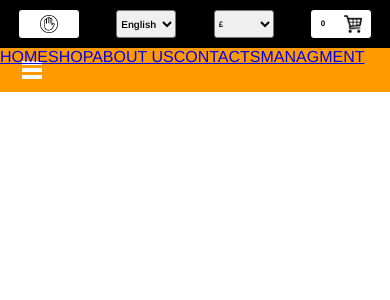
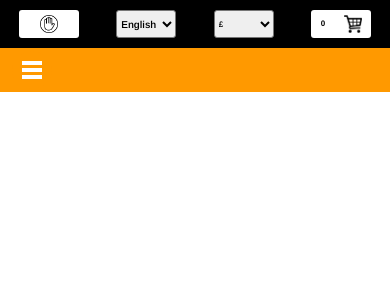
Before and after one commit to fabiolorenzi/tha-shirt, a React (Create React App) app in the folder client/: page / in a window 390 px wide. Shown: the top 300 px of the page. Built offline with nearby package versions, Linux system fonts and the light colour scheme; a web font is replaced by a local one.

Commit message:
styled HiddenMenu component

```diff
--- a/client/src/components/MenuBar/stylesheets/HiddenMenu.css
+++ b/client/src/components/MenuBar/stylesheets/HiddenMenu.css
@@ -6,6 +6,35 @@
   .hiddenMenuContainer {
     display: block;
     position: absolute;
+    top: 55px;
+    background-color: #000000;
+    border: 1px solid #000000;
+    border-radius: 3px;
+  }
+  .hiddenMenuContainer a {
+    display: block;
+    text-decoration: none;
+    text-align: center;
+    padding: 10px 20px;
+    font-size: 20px;
+    color: #ffffff;
+    background-color: #ff9900;
+  }
+  .hiddenMenuContainer .activeHiddenMenu {
+    background-color: #000000;
+  }
+  #openHiddenMenu {
+    left: 30px;
+    -webkit-transition-duration: 0.5s;
+            transition-duration: 0.5s;
+  }
+  #closedHiddenMenu {
+    left: -200px;
+    -webkit-transition-duration: 0.5s;
+            transition-duration: 0.5s;
+  }
+  #reservedHiddenMenu {
+    display: none;
   }
 }
 /*# sourceMappingURL=HiddenMenu.css.map */
--- a/client/src/components/MenuBar/stylesheets/HiddenMenu.scss
+++ b/client/src/components/MenuBar/stylesheets/HiddenMenu.scss
@@ -8,5 +8,35 @@
     .hiddenMenuContainer {
         display: block;
         position: absolute;
+        top: 55px;
+        background-color: $color1;
+        border: 1px solid $color1;
+        border-radius: 3px;
+        a {
+            display: block;
+            text-decoration: none;
+            text-align: center;
+            padding: 10px 20px;
+            font-size: 20px;
+            color: $color2;
+            background-color: $color3;
+        }
+        .activeHiddenMenu {
+            background-color: $color1;
+        }
+    }
+
+    #openHiddenMenu {
+        left: 30px;
+        transition-duration: 0.5s;
+    }
+
+    #closedHiddenMenu {
+        left: -200px;
+        transition-duration: 0.5s;
+    }
+
+    #reservedHiddenMenu {
+        display: none;
     }
 }
```
Also changed, not shown: 1 other file (tests, documents, lock files or other folders).
